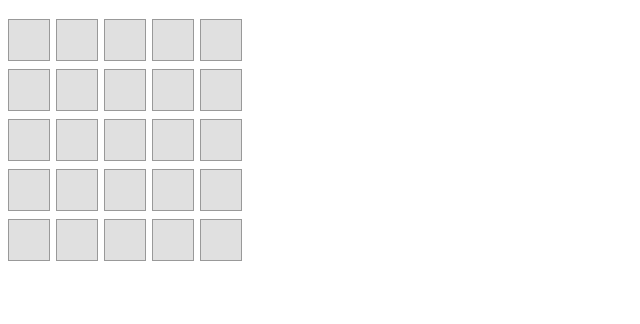
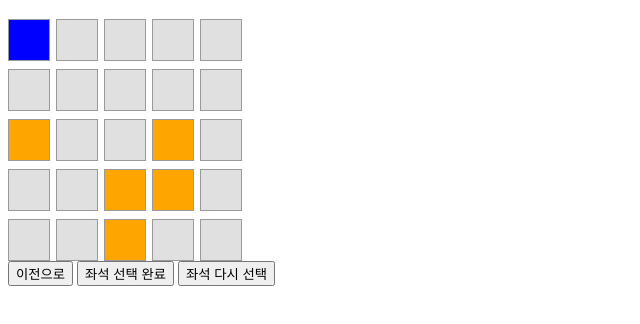
Before and after one commit to mj99k14/baseball-ticket-practice, a plain HTML site: page html/Select-Seat-area.html in a window 1280 px wide. Both pictures are taken after a click on the element 29 px from the left and 109 px from the top of the page. Shown: the part 70-394 px from the top of the page, without its empty margins (0-640 px from the left). Drawn offline with Linux system fonts and the light colour scheme.

Commit message:
feat #2 앉을 좌석 랜덤 선택 및 그에따른 색상 변경

```diff
--- a/html/Select-Seat-area.html
+++ b/html/Select-Seat-area.html
@@ -26,11 +26,28 @@
   justify-content: center;
   font-size: 12px;
 }
+
+.seat.selectable {
+  background-color: #e0e0e0; /* 기본 */
+}
+
+.seat.selected {
+  background-color: blue;   /* 선택됨 */
+}
+
+.seat.disabled {
+  background-color: orange; /* 선택 불가 */
+  cursor: not-allowed;
+}
+
 </style>
 <body>
     <h1>앉을 구역을 선택해 주세요</h1>
     <!-- 5 * 5 그리드 생성-->
      <div id ="grid"></div>
+     <button id = "back" onclick ="location.href='Select-Seat.html';">이전으로</button>
+     <button id = "selectCompletion">좌석 선택 완료</button>
+    <button id="newSelect">좌석 다시 선택</button>
 
 
 
--- a/javascript/SelectSeat.js
+++ b/javascript/SelectSeat.js
@@ -4,20 +4,9 @@ const ROWS = 5;
 //열
 const COLS = 5;
 //자석
-const seat = 25;
+const TOTAL_SEATS = 25;
 //그리드 컨테이너
 const grid = document.getElementById('grid');
-// function creatSeat(){
-//     for (let i = 0 ; i < (ROWS * COLS); i++){
-//         const div = document.createElement("div");
-//         div.className = "seat";
-//         grid.appendChild(div);
-//         console.log(grid);
-//     }
-// }
-
-
-// creatSeat();
 
 //상태 결정함수
 function SeatCondition(){
@@ -25,25 +14,91 @@ function SeatCondition(){
     const random = Math.random();
     //확률
     if(random < 0.2){
+        //선택 불가
         return "disabled";
     }else{
+        //선택 가능
         return"selectable";
     }
 
 }
 
 function createSeat() {
-  for (let i = 0; i < ROWS * COLS; i++) {
+  for (let i = 0; i <TOTAL_SEATS; i++) {
+    //요소 만듬
     const seat = document.createElement("div");
+    // id 뒤에 seat를 붙침
+    seat.classList.add("seat");
+    // 그다음에 seatcondition을 랜덤으로 붙침
 
-    seat.classList.add("seat");
     seat.classList.add(SeatCondition());
+    //grid에 생성된 랜덤 자리를 붙침
+    grid.appendChild(seat);
 
-    grid.appendChild(seat);
+    //좌석 상태 변화 함수 호출
+    seatcolorchange(seat);
+
   }
 }
 
 createSeat();
+let count = 0;
+// 클릭좌서상태 변화
+function seatcolorchange(seat){
+
+  seat.addEventListener("click", () =>{
+    //이좌석이 disabled 상태인지확인
+    //contains -> 그안 에 뭐가 들어있는지?
+    if(seat.classList.contains("disabled")){
+        alert("선택 불가 좌석입니다!");
+        return;
+    } else if (seat.classList.contains("selectable")){
+
+        // 카운트가 4 미만일경우
+        console.log(count)
+        if(count < 4){
+            seat.classList.remove("selectable");
+            seat.classList.add("selected");
+            count ++; // 카운트 추가
+
+            alert("선택되었습니다.");
+            console.log(seat.classList.contains("selected"));
+        }
+        else{
+            alert("최대 4매까지 가능합니다 ");
+        }
+
+    }else if (seat.classList.contains("selected")){
+
+        alertnc(seat);
+    }
+  });
+ }
+
+
+
+//상태가 바꾸면
+//색상은 직접 바꾸지않고 CLASS변경을 통해 CSS가 알아서 바뀌게 함
+
+
+
+
+ function alertnc(seat){
+    //이미 선택된 좌석을 다시 클릭한 경우라면
+    // 선택 해제인지 경고
+    //취소면  selectable
+    //아니면 그대로
+
+    if(confirm("선택하신 자석입니다. 자석 취소할까요?")){
+        alert('취소되었습니다');
+        seat.classList.remove("selected");
+        seat.classList.add("selectable");
+        count --;
+
+    }
+
+
+ }
 
 
 //예외처리
```
